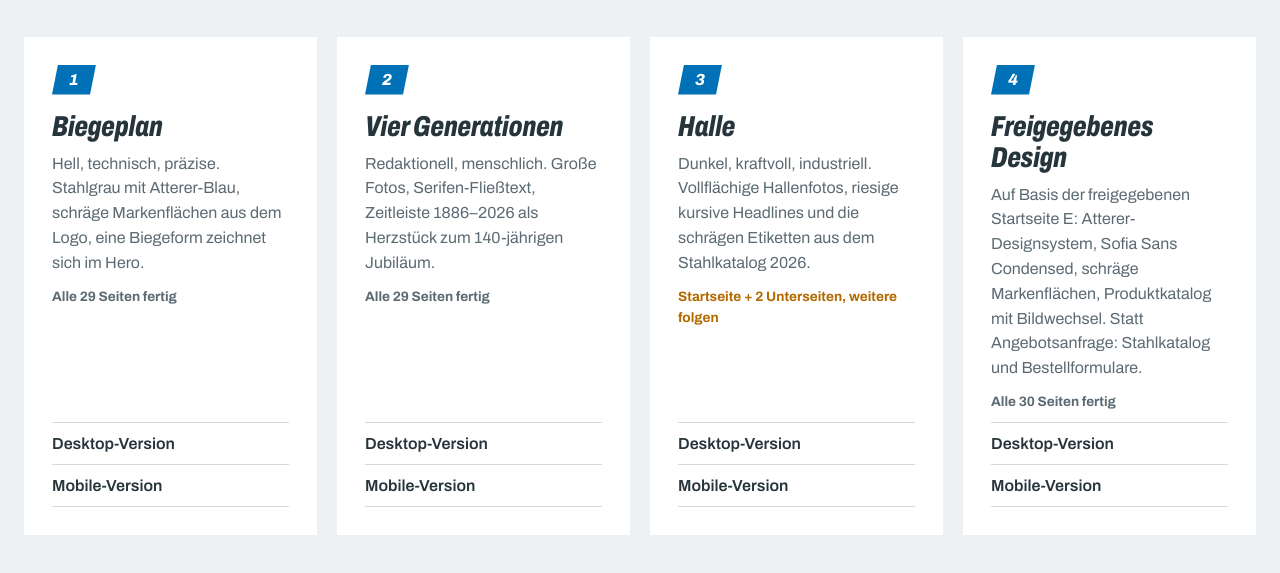
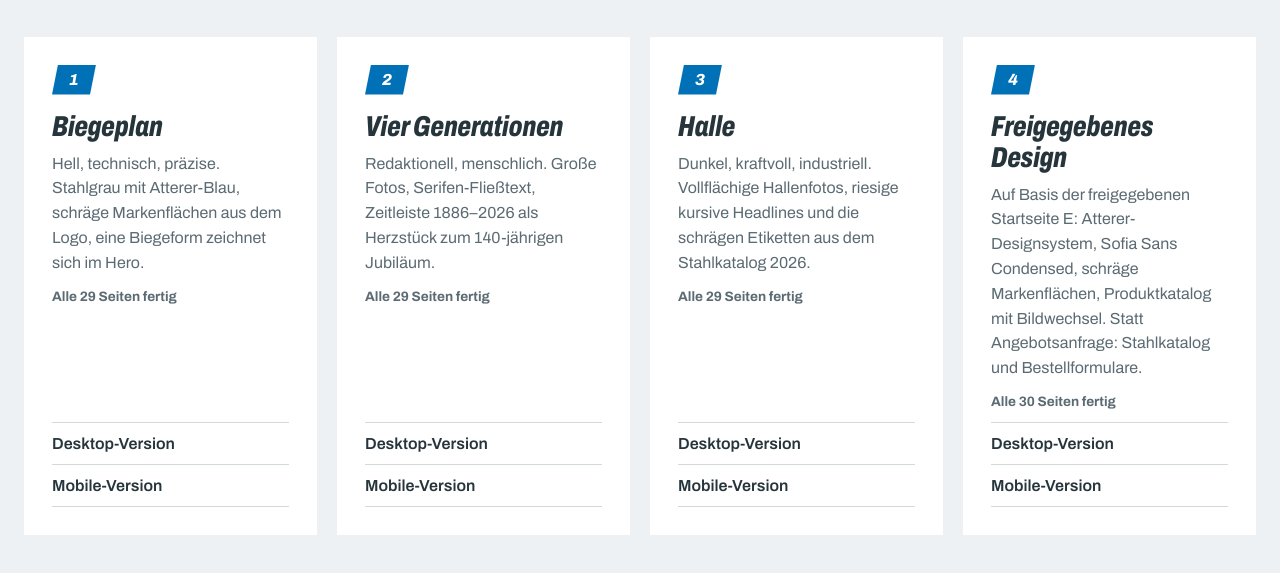
Before and after one commit to oleksandrslisarenko/atterer-redesign, a plain HTML site: page index.html in a window 1280 px wide. Shown: the part 163-736 px from the top of the page. Drawn offline with Linux system fonts and the light colour scheme.

Commit message:
Разводная: статус варианта 3
Co-Authored-By: Claude Opus 5.5 <noreply@anthropic.com>
Claude-Session: https://claude.ai/code/session_01V6UcRo81L2D9B6HLuTuqCe

```diff
--- a/index.html
+++ b/index.html
@@ -32,7 +32,7 @@ p.l{color:#5C6B73;max-width:60ch;margin:0 0 40px}
   <section class="c"><span class="n">2</span><h2>Vier Generationen</h2><p>Redaktionell, menschlich. Große Fotos, Serifen-Fließtext, Zeitleiste 1886–2026 als Herzstück zum 140-jährigen Jubiläum.</p>
     <p class="st">Alle 29 Seiten fertig</p><ul><li><a href="v2/index.html">Desktop-Version</a></li><li><a href="mobile.html?v=v2">Mobile-Version</a></li></ul></section>
   <section class="c"><span class="n">3</span><h2>Halle</h2><p>Dunkel, kraftvoll, industriell. Vollflächige Hallenfotos, riesige kursive Headlines und die schrägen Etiketten aus dem Stahlkatalog 2026.</p>
-    <p class="st wip">Startseite + 2 Unterseiten, weitere folgen</p><ul><li><a href="v3/index.html">Desktop-Version</a></li><li><a href="mobile.html?v=v3">Mobile-Version</a></li></ul></section>
+    <p class="st">Alle 29 Seiten fertig</p><ul><li><a href="v3/index.html">Desktop-Version</a></li><li><a href="mobile.html?v=v3">Mobile-Version</a></li></ul></section>
   <section class="c"><span class="n">4</span><h2>Freigegebenes Design</h2><p>Auf Basis der freigegebenen Startseite E: Atterer-Designsystem, Sofia Sans Condensed, schräge Markenflächen, Produktkatalog mit Bildwechsel. Statt Angebotsanfrage: Stahlkatalog und Bestellformulare.</p>
     <p class="st">Alle 30 Seiten fertig</p><ul><li><a href="v4/index.html">Desktop-Version</a></li><li><a href="mobile.html?v=v4">Mobile-Version</a></li></ul></section>
 </div></div></body></html>
```
